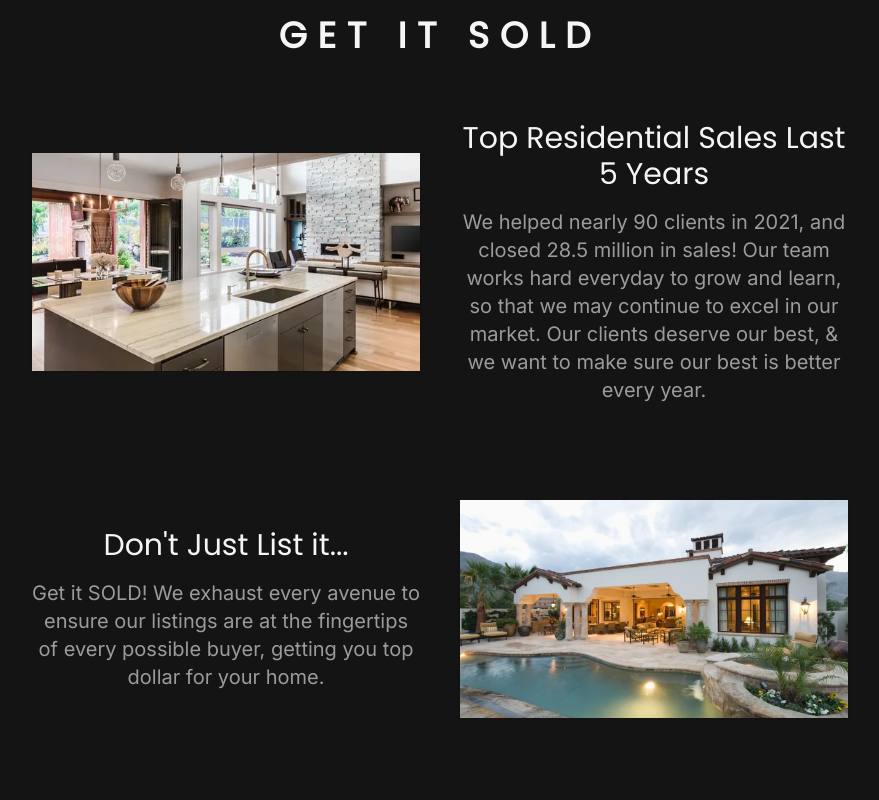
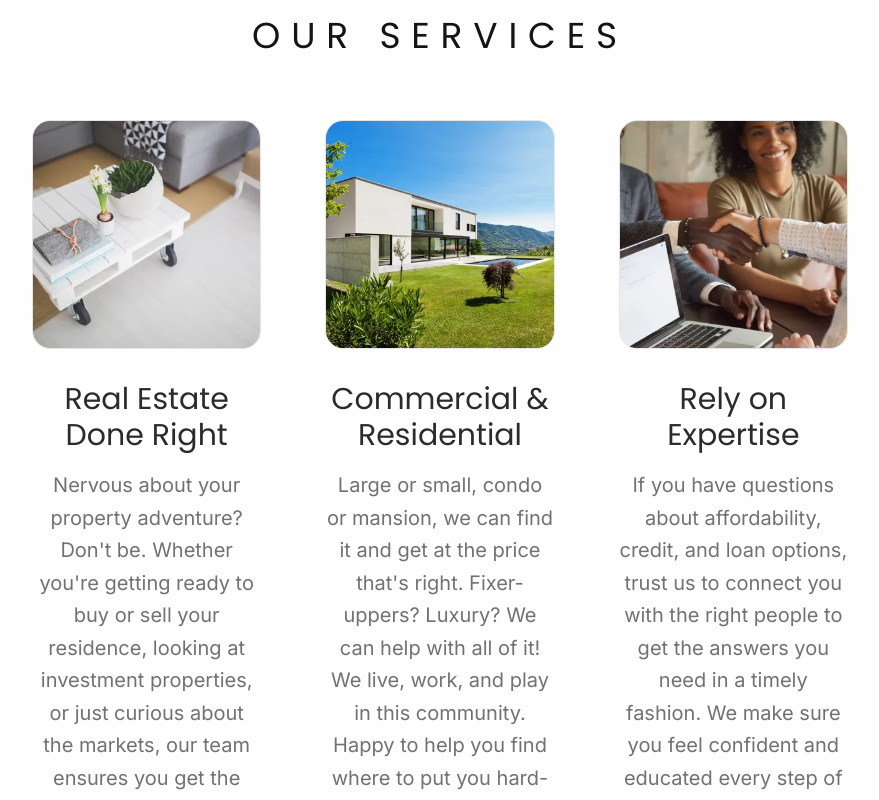
Before and after one commit to justinenorie/marcimetzger-demo, a Next.js app: page / in a window 1280 px wide. Shown: the part 880-1680 px from the top of the page, without its empty margins (200-1079 px from the left). Built offline with nearby package versions, Linux system fonts and the light colour scheme.

Commit message:
feat: add service section component

```diff
--- /dev/null
+++ b/components/section/Services.tsx
@@ -0,0 +1,86 @@
+"use client";
+
+import { motion } from "motion/react";
+import Image from "next/image";
+import Typography from "../ui/Typography";
+
+const servicesData = [
+  {
+    title: "Real Estate Done Right",
+    description:
+      "Nervous about your property adventure? Don't be. Whether you're getting ready to buy or sell your residence, looking at investment properties, or just curious about the markets, our team ensures you get the best experience possible!",
+    image: "/services/service1.jpg",
+  },
+  {
+    title: "Commercial & Residential",
+    description:
+      "Large or small, condo or mansion, we can find it and get at the price that's right. Fixer-uppers? Luxury? We can help with all of it! We live, work, and play in this community. Happy to help you find where to put you hard-earned dollars.",
+    image: "/services/service2.jpg",
+  },
+  {
+    title: "Rely on Expertise",
+    description:
+      "If you have questions about affordability, credit, and loan options, trust us to connect you with the right people to get the answers you need in a timely fashion. We make sure you feel confident and educated every step of the way.",
+    image: "/services/service3.jpg",
+  },
+];
+
+export default function Services() {
+  return (
+    <section className="bg-background">
+      <div className="mx-auto px-4 sm:px-6 lg:px-8">
+        <div className="mb-16 text-center">
+          <motion.div
+            initial={{ opacity: 0, y: 30 }}
+            whileInView={{ opacity: 1, y: 0 }}
+            viewport={{ once: true }}
+            transition={{ duration: 0.6 }}
+          >
+            <Typography
+              variant="h2"
+              className="text-foreground font-light tracking-[0.3em] uppercase"
+            >
+              Our Services
+            </Typography>
+          </motion.div>
+        </div>
+
+        <div className="grid grid-cols-1 gap-12 md:grid-cols-3 lg:gap-16">
+          {servicesData.map((service, index) => (
+            <motion.div
+              key={index}
+              initial={{ opacity: 0, y: 40 }}
+              whileInView={{ opacity: 1, y: 0 }}
+              viewport={{ once: true }}
+              transition={{ duration: 0.6, delay: index * 0.2 }}
+              className="group flex flex-col items-center text-center"
+            >
+              <div className="relative mb-8 aspect-square w-full overflow-hidden">
+                <div className="border-border relative h-full w-full overflow-hidden rounded-2xl border transition-transform duration-500 group-hover:scale-105">
+                  <Image
+                    src={service.image}
+                    alt={service.title}
+                    fill
+                    className="object-cover"
+                  />
+                </div>
+              </div>
+
+              <div className="space-y-4">
+                <Typography variant="h3" className="text-foreground/90">
+                  {service.title}
+                </Typography>
+                <Typography
+                  variant="p"
+                  className="text-foreground/60 leading-relaxed"
+                >
+                  {service.description}
+                </Typography>
+              </div>
+            </motion.div>
+          ))}
+        </div>
+      </div>
+    </section>
+  );
+}
```
